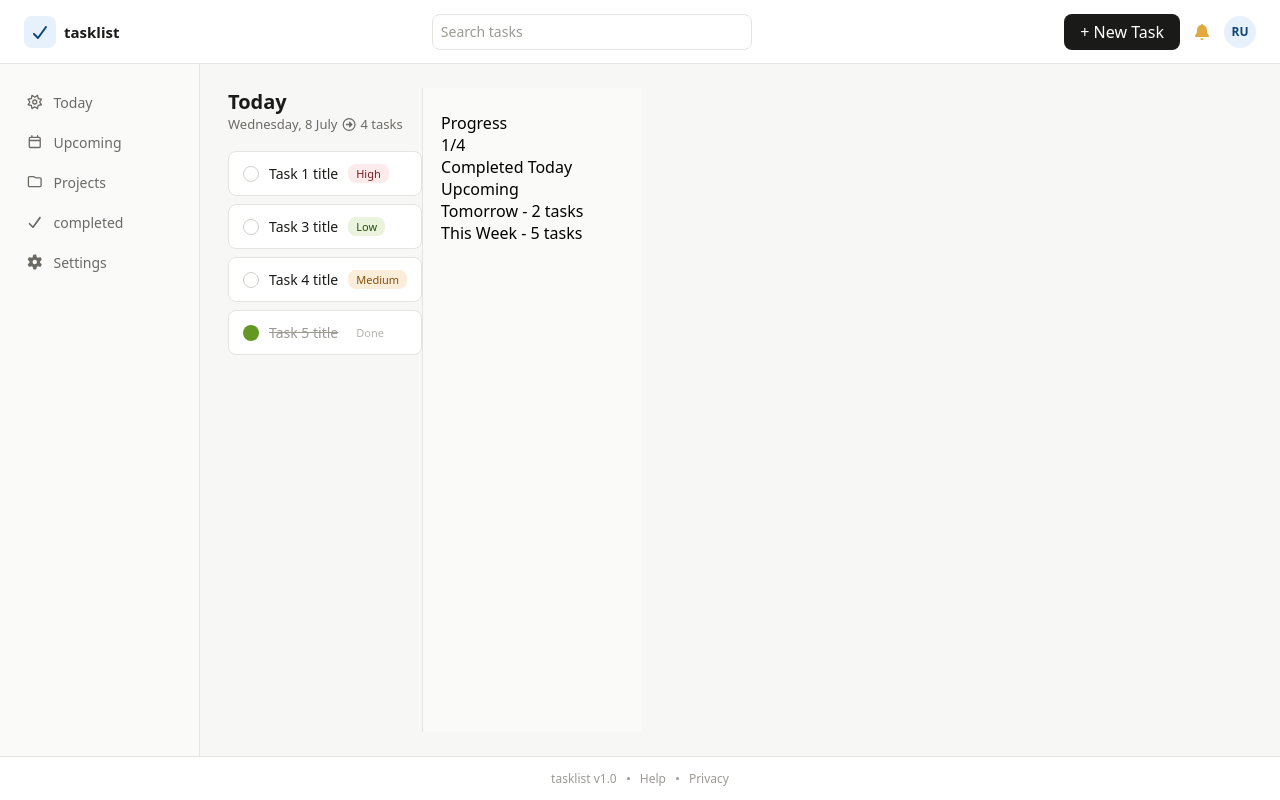
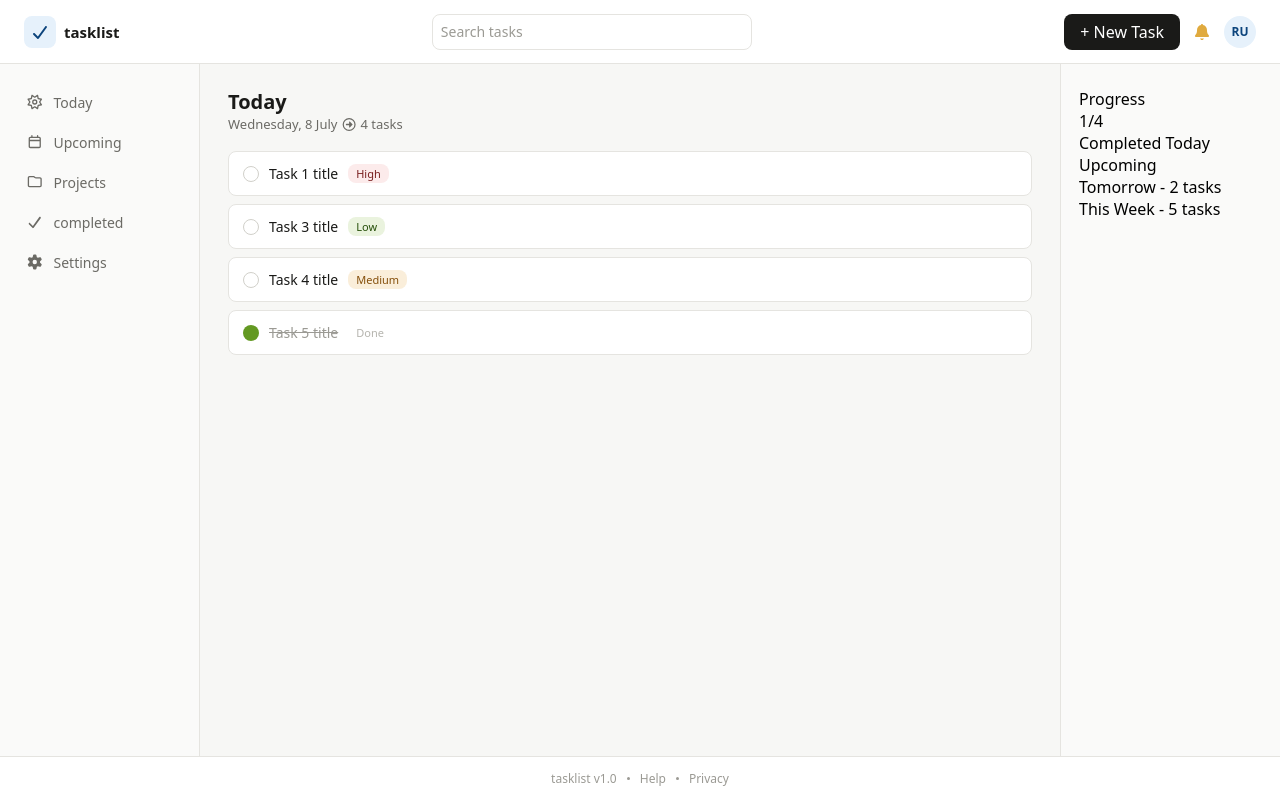
Before and after one commit to AlainRegisDev88/to-do-app, a React (Vite) app in the folder to-do-app/: page / in a window 1280 px wide. Built offline with nearby package versions, Linux system fonts and the light colour scheme; no server answers.

Commit message:
fix: move the padding from the main content section to the middle section

```diff
--- a/to-do-app/src/components/HomePage.css
+++ b/to-do-app/src/components/HomePage.css
@@ -6,7 +6,7 @@
 .content-area{
     display: flex;
     background-color: var(--surface-0);
-    padding: 24px 28px;
+
 }
 
 /* page heading */
@@ -61,6 +61,12 @@
     cursor: default;
 }
 
+/* middle section */
+.middle-section{
+    width: calc(100vw - 420px);
+    padding: 24px 28px;
+}
+
 /* task title */
 
 .task-card .task-title{
@@ -105,6 +111,8 @@
     background-color: var(--surface-1);
     border-left: 0.5px solid var(--border);
     padding: 24px 18px;
+    margin: 0   ;
+    height: calc(100vh - (var(--header-height) + var(--footer-height)));  ;
 }
 
 
--- a/to-do-app/src/components/HomePage.jsx
+++ b/to-do-app/src/components/HomePage.jsx
@@ -42,7 +42,7 @@ const HomePage = () => {
                 <div className="main">
                     <Sidebar />
                     <div className="content-area">
-                        <div className="middle section">
+                        <div className="middle-section">
                             <div className="page-heading">
                                 <p className='page-title'>Today</p>
                                 <p className="page-subtitle">Wednesday, 8 July <FontAwesomeIcon icon={faArrowAltCircleRight} /> 4 tasks</p>
```
